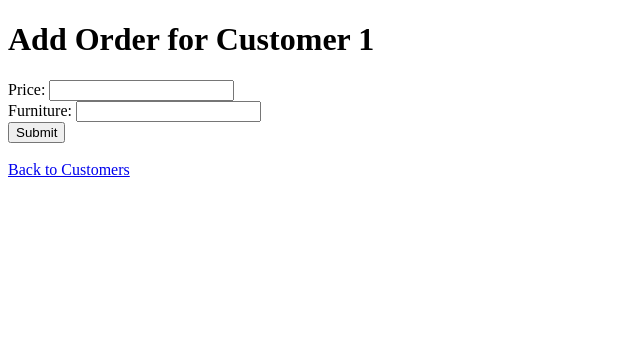
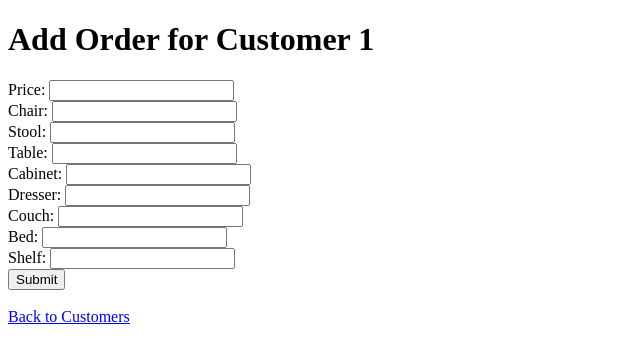
Before and after one commit to paulrebmann/Flask-Project, a Flask app: page /add_order/1 in a window 1280 px wide. Shown: the top 363 px of the page, without its empty margins (0-640 px from the left). Run offline with Flask 3, Linux system fonts and the light colour scheme.

Commit message:
Task 2 and 3 works

```diff
--- a/app/routes.py
+++ b/app/routes.py
@@ -3,8 +3,7 @@ from flask import Flask, render_template, request, redirect, url_for
 from flask_sqlalchemy import SQLAlchemy
 from datetime import datetime
 from app.models import Customer, Order
-from app import app
-
+from app import app, db
 
 
 
@@ -14,6 +13,11 @@ def index():
     customers = Customer.query.all()
     return render_template('index.html', customers=customers)
 
+@app.route('/orders')
+def orders():
+    orders = Order.query.all()
+    return render_template('orders.html', orders=orders)
+
 @app.route('/add_customer', methods=['GET', 'POST'])
 def add_customer():
     if request.method == 'POST':
@@ -22,9 +26,10 @@ def add_customer():
         age = request.form['age']
         country = request.form['country']
 
-        new_customer = Customer(name=name, last_name=last_name, age=age, country=country)
+        new_customer = Customer(customer_first_name=name, customer_last_name=last_name, age=age, country=country)
         db.session.add(new_customer)
         db.session.commit()
+
 
         return redirect(url_for('index'))
 
@@ -35,8 +40,8 @@ def edit_customer(customer_id):
     customer = Customer.query.get_or_404(customer_id)
 
     if request.method == 'POST':
-        customer.name = request.form['name']
-        customer.last_name = request.form['last_name']
+        customer.customer_first_name = request.form['name']
+        customer.customer_last_name = request.form['last_name']
         customer.age = request.form['age']
         customer.country = request.form['country']
 
@@ -57,9 +62,16 @@ def delete_customer(customer_id):
 def add_order(customer_id):
     if request.method == 'POST':
         price = request.form['price']
-        furniture = request.form['furniture']
+        chair = request.form['chair']
+        stool = request.form['stool']
+        table = request.form['table']
+        cabinet = request.form['cabinet']
+        dresser = request.form['dresser']
+        couch = request.form['couch']
+        bed = request.form['bed']
+        shelf = request.form['shelf']
 
-        new_order = Order(customer_id=customer_id, price=price, furniture=furniture)
+        new_order = Order(customer_id=customer_id, price=price, chair=chair, stool=stool, table=table, cabinet=cabinet,dresser=dresser,couch=couch,bed=bed,shelf=shelf)
         db.session.add(new_order)
         db.session.commit()
 
@@ -73,7 +85,14 @@ def edit_order(order_id):
 
     if request.method == 'POST':
         order.price = request.form['price']
-        order.furniture = request.form['furniture']
+        order.chair = request.form['chair']
+        order.stool = request.form['stool']
+        order.table = request.form['table']
+        order.cabinet = request.form['cabinet']
+        order.dresser = request.form['dresser']
+        order.couch = request.form['couch']
+        order.bed = request.form['bed']
+        order.shelf = request.form['shelf']
 
         db.session.commit()
         return redirect(url_for('index'))
@@ -88,8 +107,6 @@ def delete_order(order_id):
 
     return redirect(url_for('index'))
 
-if __name__ == '__main__':
-    app.run(debug=True)
 
 
 # Task 3a: visualize data
@@ -97,8 +114,10 @@ from flask import Flask, render_template, request, redirect, url_for
 from flask_sqlalchemy import SQLAlchemy
 from datetime import datetime
 import matplotlib.pyplot as plt
+import matplotlib
 from io import BytesIO
 import base64
+
 
 # where are the customers from?
 @app.route('/customer_locations')
@@ -116,6 +135,7 @@ def customer_locations():
     labels = list(country_counts.keys())
     values = list(country_counts.values())
 
+    matplotlib.use('agg')
     plt.bar(labels, values)
     plt.xlabel('Countries')
     plt.ylabel('Number of Customers')
@@ -133,27 +153,20 @@ def customer_locations():
 
     return render_template('visualization.html', img_base64=img_base64, title='Customer Locations')
 
+
 # most popular forniture?
 
 @app.route('/popular_furniture')
 def popular_furniture():
     orders = Order.query.all()
-    furniture_items = [order.furniture for order in orders]
+    chair_items = [order.chair for order in orders]
+    table_items = [order.table for order in orders]
 
-    furniture_counts = {}
-    for furniture in furniture_items:
-        if furniture in furniture_counts:
-            furniture_counts[furniture] += 1
-        else:
-            furniture_counts[furniture] = 1
-
-    labels = list(furniture_counts.keys())
-    values = list(furniture_counts.values())
-
-    plt.bar(labels, values)
+    matplotlib.use('agg')
+    plt.scatter(chair_items, table_items)
     plt.xlabel('Furniture')
-    plt.ylabel('Number of Orders')
-    plt.title('Popular Furniture')
+    plt.ylabel('Chair')
+    plt.title('Table')
     plt.xticks(rotation=45, ha='right')
 
     # Save the plot to a BytesIO object
@@ -165,10 +178,9 @@ def popular_furniture():
     # Convert the BytesIO object to base64 for embedding in HTML
     img_base64 = base64.b64encode(img_data.read()).decode('utf-8')
 
-    return render_template('visualization.html', img_base64=img_base64, title='Popular Furniture')
+    return render_template('visualization.html', img_base64=img_base64, title='Relationship Chair Table')
 
-if __name__ == '__main__':
-    app.run(debug=True)
+
 
 
 #############################################################################
@@ -180,9 +192,6 @@ import matplotlib.pyplot as plt
 from io import BytesIO
 import base64
 
-app = Flask(__name__)
-app.config['SQLALCHEMY_DATABASE_URI'] = 'sqlite:///site.db'
-db = SQLAlchemy(app)
 
 # ... routes ...
 @app.route('/customer_order_relationship')
@@ -194,6 +203,7 @@ def customer_order_relationship():
     order_prices = [order.price for customer in customers for order in customer.orders]
 
     # Scatter plot
+    matplotlib.use('agg')
     plt.scatter(ages, order_prices, alpha=0.5)
     plt.xlabel('Customer Age')
     plt.ylabel('Order Price')
@@ -210,8 +220,6 @@ def customer_order_relationship():
 
     return render_template('visualization.html', img_base64=img_base64, title='Customer-Order Relationship')
 
-if __name__ == '__main__':
-    app.run(debug=True)
 
 
 ##############################################################
@@ -243,8 +251,6 @@ def top_spenders():
 
     return render_template('top_spenders.html', customers=customers_highest_spending)
 
-if __name__ == '__main__':
-    app.run(debug=True)
 
 
 ############################################################################
@@ -255,9 +261,6 @@ from flask import Flask, render_template, request, redirect, url_for
 from flask_sqlalchemy import SQLAlchemy
 from datetime import datetime, timedelta
 
-app = Flask(__name__)
-app.config['SQLALCHEMY_DATABASE_URI'] = 'sqlite:///site.db'
-db = SQLAlchemy(app)
 
 @app.route('/send_birthday_message')
 def send_birthday_message():
@@ -277,8 +280,6 @@ def send_birthday_greeting(customer):
     # Here, we'll just print a message to the console
     print(f"Happy Birthday, {customer.name} {customer.last_name}!")
 
-if __name__ == '__main__':
-    app.run(debug=True)
 
 ########################################################################
 
@@ -289,9 +290,6 @@ from datetime import datetime
 from sklearn.metrics.pairwise import cosine_similarity
 import numpy as np
 
-app = Flask(__name__)
-app.config['SQLALCHEMY_DATABASE_URI'] = 'sqlite:///site.db'
-db = SQLAlchemy(app)
 
 # ... routes ...
 @app.route('/recommendations/<int:customer_id>')
@@ -321,6 +319,3 @@ def get_recommendations(customer_id):
                 recommended_furniture.add(order.furniture)
 
     return jsonify(list(recommended_furniture))
-
-if __name__ == '__main__':
-    app.run(debug=True)
--- a/app/templates/add_order.html
+++ b/app/templates/add_order.html
@@ -11,8 +11,29 @@
         <label for="price">Price:</label>
         <input type="text" id="price" name="price" required>
         <br>
-        <label for="furniture">Furniture:</label>
-        <input type="text" id="furniture" name="furniture" required>
+        <label for="chair">Chair:</label>
+        <input type="number" id="chair" name="chair" required>
+        <br>
+        <label for="stool">Stool:</label>
+        <input type="number" id="stool" name="stool" required>
+        <br>
+        <label for="table">Table:</label>
+        <input type="number" id="table" name="table" required>
+        <br>
+        <label for="cabinet">Cabinet:</label>
+        <input type="number" id="cabinet" name="cabinet" required>
+        <br>
+        <label for="dresser">Dresser:</label>
+        <input type="number" id="dresser" name="dresser" required>
+        <br>
+        <label for="couch">Couch:</label>
+        <input type="number" id="couch" name="couch" required>
+        <br>
+        <label for="bed">Bed:</label>
+        <input type="number" id="bed" name="bed" required>
+        <br>
+        <label for="shelf">Shelf:</label>
+        <input type="number" id="shelf" name="shelf" required>
         <br>
         <button type="submit">Submit</button>
     </form>
--- a/app/templates/index.html
+++ b/app/templates/index.html
@@ -9,9 +9,10 @@
     <h1>Customer</h1>
     <ul>
         {%for customer in customers%}
-            <li>{{customer.customer_id}} {{customer.customer_first_name}} {{customer.customer_last_name}} - <a href="{{ url_for('add_order', customer_id=customer.customer_id) }}">Add Order</a> - <a href="{{ url_for('delete_customer', customer_id=customer.customer_id) }}">Delete Customer</a></li>
+            <li>{{customer.customer_id}} {{customer.customer_first_name}} {{customer.customer_last_name}} - <a href="{{ url_for('add_order', customer_id=customer.customer_id) }}">Add Order</a> - <a href="{{ url_for('delete_customer', customer_id=customer.customer_id) }}">Delete Customer</a> - <a href="{{ url_for('edit_customer', customer_id=customer.customer_id) }}">Edit Customer</a></li>
         {% endfor %}
     </ul>
     <a href="{{ url_for('add_customer') }}">Add New Customer</a>
+    <a href="{{ url_for('orders') }}">Go to Orders</a>
 </body>
 </html>
```
Also changed, not shown: app/models.py (+5 -5 lines), app/templates/edit_order.html (+23 -2 lines), app/templates/orders.html (added, +17 -0 lines).
